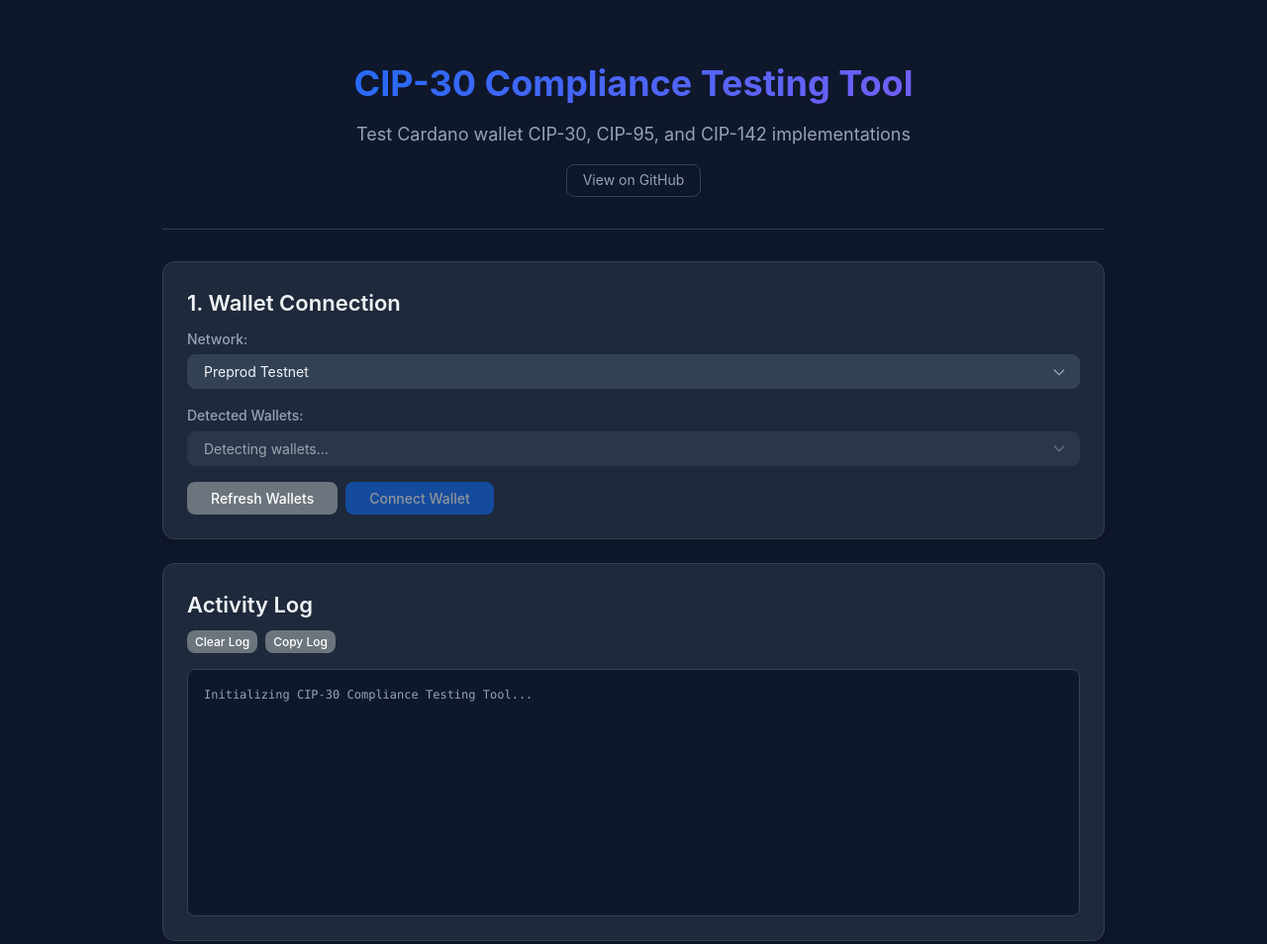
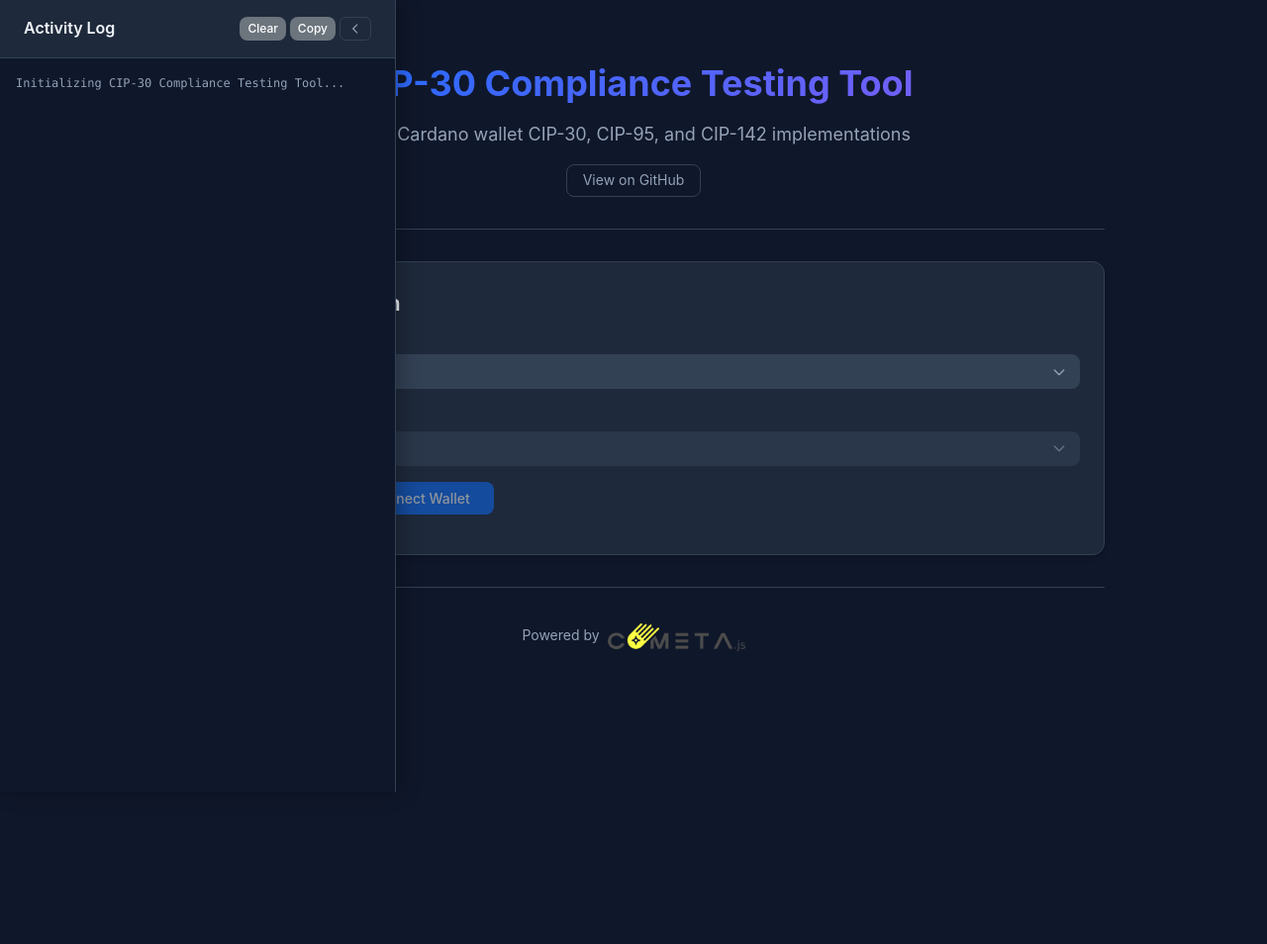
Before and after one commit to Biglup/cip30-compliance-test, a plain HTML site: page index.html in a window 1280 px wide. Shown: the top 954 px of the page at 99% size. After the commit the page ends 800 px from the top, so only its background shows below. Drawn offline with Linux system fonts and the light colour scheme; a script that the page names is missing.

Commit message:
feat: add minor UI improvements

```diff
--- a/index.html
+++ b/index.html
@@ -7,6 +7,31 @@
     <link rel="stylesheet" href="style.css">
 </head>
 <body>
+    <div class="app-layout">
+        <!-- Activity Log Sidebar -->
+        <aside class="log-sidebar" id="log-section">
+            <div class="log-header">
+                <h2>Activity Log</h2>
+                <div class="log-controls">
+                    <button id="clear-log-btn" class="btn btn-secondary btn-small">Clear</button>
+                    <button id="copy-log-btn" class="btn btn-secondary btn-small">Copy</button>
+                    <button id="close-log-btn" class="log-close-btn" title="Hide Activity Log">
+                        <svg xmlns="http://www.w3.org/2000/svg" fill="none" viewBox="0 0 24 24" stroke="currentColor">
+                            <path stroke-linecap="round" stroke-linejoin="round" stroke-width="2" d="M15 19l-7-7 7-7" />
+                        </svg>
+                    </button>
+                </div>
+            </div>
+            <pre id="log-output">Initializing CIP-30 Compliance Testing Tool...</pre>
+        </aside>
+
+        <!-- Main Content -->
+        <div class="main-content">
+            <button id="toggle-log-btn" class="log-expand-tab" title="Show Activity Log">
+                <svg xmlns="http://www.w3.org/2000/svg" fill="none" viewBox="0 0 24 24" stroke="currentColor">
+                    <path stroke-linecap="round" stroke-linejoin="round" stroke-width="2" d="M9 5l7 7-7 7" />
+                </svg>
+            </button>
             <div class="container">
                 <header class="header">
                     <h1>CIP-30 Compliance Testing Tool</h1>
@@ -432,16 +457,6 @@
             <div class="test-result large" id="result-raw-tx"></div>
         </section>
 
-        <!-- Log Output -->
-        <section class="card" id="log-section">
-            <h2>Activity Log</h2>
-            <div class="log-controls">
-                <button id="clear-log-btn" class="btn btn-secondary btn-small">Clear Log</button>
-                <button id="copy-log-btn" class="btn btn-secondary btn-small">Copy Log</button>
-            </div>
-            <pre id="log-output">Initializing CIP-30 Compliance Testing Tool...</pre>
-        </section>
-
         <footer class="footer">
             <a href="https://github.com/Biglup/cometa.js" target="_blank">
                 <span>Powered by</span>
@@ -449,6 +464,8 @@
             </a>
         </footer>
             </div>
+        </div>
+    </div>
 
     <!-- Cometa.js CDN -->
     <script src="https://unpkg.com/@biglup/cometa@1.2.0/dist/iife/index.global.js"></script>
--- a/scripts/ui.js
+++ b/scripts/ui.js
@@ -129,6 +129,9 @@ export const signRawTx = document.getElementById('sign-raw-tx');
 export const logOutput = document.getElementById('log-output');
 export const clearLogBtn = document.getElementById('clear-log-btn');
 export const copyLogBtn = document.getElementById('copy-log-btn');
+export const logSidebar = document.getElementById('log-section');
+export const toggleLogBtn = document.getElementById('toggle-log-btn');
+export const closeLogBtn = document.getElementById('close-log-btn');
 
 /**
  * Log a message to the activity log
@@ -344,3 +347,39 @@ export const updateWalletSelect = (wallets) => {
 // Initialize log control buttons
 clearLogBtn?.addEventListener('click', clearLog);
 copyLogBtn?.addEventListener('click', copyLog);
+
+/**
+ * Show log sidebar
+ */
+export const showLogSidebar = () => {
+    logSidebar.classList.remove('collapsed', 'auto-collapsed');
+};
+
+/**
+ * Hide log sidebar
+ */
+export const hideLogSidebar = () => {
+    logSidebar.classList.add('collapsed');
+};
+
+/**
+ * Handle responsive auto-collapse
+ */
+const handleResponsiveCollapse = () => {
+    const isSmallScreen = window.innerWidth <= 1024;
+    if (isSmallScreen && !logSidebar.classList.contains('collapsed')) {
+        logSidebar.classList.add('auto-collapsed');
+    } else if (!isSmallScreen) {
+        logSidebar.classList.remove('auto-collapsed');
+    }
+};
+
+// Initialize log sidebar toggle
+toggleLogBtn?.addEventListener('click', showLogSidebar);
+closeLogBtn?.addEventListener('click', hideLogSidebar);
+
+// Handle responsive behavior
+window.addEventListener('resize', handleResponsiveCollapse);
+
+// Initial check for screen size
+handleResponsiveCollapse();
--- a/style.css
+++ b/style.css
@@ -70,6 +70,135 @@ body {
     color: var(--text-primary);
     line-height: 1.6;
     min-height: 100vh;
+}
+
+/* App Layout */
+.app-layout {
+    min-height: 100vh;
+}
+
+.main-content {
+    min-height: 100vh;
+}
+
+/* Log Sidebar - Left Side */
+.log-sidebar {
+    position: fixed;
+    top: 0;
+    left: 0;
+    width: 400px;
+    height: 100vh;
+    background: var(--bg-secondary);
+    border-right: 1px solid var(--border-color);
+    display: flex;
+    flex-direction: column;
+    z-index: 1000;
+    box-shadow: 4px 0 20px rgba(0, 0, 0, 0.3);
+    transform: translateX(0);
+    transition: transform var(--transition-normal);
+}
+
+.log-sidebar.collapsed,
+.log-sidebar.auto-collapsed {
+    transform: translateX(-100%);
+}
+
+/* Expand tab - visible when sidebar is collapsed */
+.log-expand-tab {
+    position: fixed;
+    top: var(--spacing-md);
+    left: 0;
+    z-index: 999;
+    background: var(--bg-secondary);
+    border: 1px solid var(--border-color);
+    border-left: none;
+    border-radius: 0 var(--radius-sm) var(--radius-sm) 0;
+    padding: var(--spacing-sm);
+    cursor: pointer;
+    transition: all var(--transition-fast);
+    display: flex;
+    align-items: center;
+    justify-content: center;
+    color: var(--text-secondary);
+    opacity: 0;
+    pointer-events: none;
+}
+
+.log-sidebar.collapsed ~ .main-content .log-expand-tab,
+.log-sidebar.auto-collapsed ~ .main-content .log-expand-tab {
+    opacity: 1;
+    pointer-events: auto;
+}
+
+.log-expand-tab:hover {
+    background: var(--bg-input);
+    color: var(--text-primary);
+    border-color: var(--primary-color);
+}
+
+.log-expand-tab svg {
+    width: 20px;
+    height: 20px;
+}
+
+.log-expand-tab span {
+    display: none;
+}
+
+.log-header {
+    display: flex;
+    justify-content: space-between;
+    align-items: center;
+    padding: var(--spacing-md) var(--spacing-lg);
+    border-bottom: 1px solid var(--border-color);
+    flex-shrink: 0;
+}
+
+.log-header h2 {
+    font-size: 1rem;
+    font-weight: 600;
+    margin: 0;
+}
+
+.log-sidebar .log-controls {
+    display: flex;
+    gap: var(--spacing-xs);
+    margin: 0;
+}
+
+.log-sidebar #log-output {
+    flex: 1;
+    margin: 0;
+    border: none;
+    border-radius: 0;
+    height: auto;
+    background: var(--bg-primary);
+}
+
+/* Close button in header */
+.log-close-btn {
+    background: transparent;
+    border: 1px solid var(--border-color);
+    color: var(--text-secondary);
+    padding: var(--spacing-xs) var(--spacing-sm);
+    border-radius: var(--radius-sm);
+    cursor: pointer;
+    font-size: 0.75rem;
+    transition: all var(--transition-fast);
+    display: flex;
+    align-items: center;
+    gap: var(--spacing-xs);
+}
+
+.log-close-btn:hover {
+    background: var(--danger-color);
+    border-color: var(--danger-color);
+    color: white;
+}
+
+.log-close-btn svg {
+    width: 14px;
+    height: 14px;
 }
 
 /* Container */
@@ -248,6 +377,7 @@ textarea {
     flex-wrap: wrap;
     gap: var(--spacing-sm);
     margin-top: var(--spacing-md);
+    margin-bottom: var(--spacing-md);
 }
 
 .btn {
@@ -425,16 +555,6 @@ textarea {
 }
 
 /* Log Output */
-#log-section {
-    background: var(--bg-secondary);
-}
-
-.log-controls {
-    display: flex;
-    gap: var(--spacing-sm);
-    margin-bottom: var(--spacing-md);
-}
-
 #log-output {
     background: var(--bg-primary);
     border: 1px solid var(--border-color);
@@ -443,7 +563,6 @@ textarea {
     font-family: 'Fira Code', 'Monaco', 'Consolas', monospace;
     font-size: 0.75rem;
     color: var(--text-secondary);
-    height: 250px;
     overflow-y: auto;
     white-space: pre-wrap;
     word-break: break-word;
@@ -504,6 +623,12 @@ textarea {
 .cometa-logo {
     height: 32px;
     width: auto;
+    filter: brightness(1.5);
+    transition: filter var(--transition-fast);
+}
+
+.footer a:hover .cometa-logo {
+    filter: brightness(1.8);
 }
 
 /* Utilities */
@@ -542,6 +667,13 @@ textarea {
 }
 
 /* Responsive */
+@media (max-width: 1024px) {
+    .log-sidebar {
+        width: 100%;
+        max-width: 400px;
+    }
+}
+
 @media (max-width: 768px) {
     .container {
         padding: var(--spacing-md);
@@ -570,4 +702,9 @@ textarea {
     .button-group .btn {
         width: 100%;
     }
+
+    .log-sidebar {
+        width: 100%;
+        max-width: none;
+    }
 }
```
Lines whose indentation alone changed are shown as unchanged.
